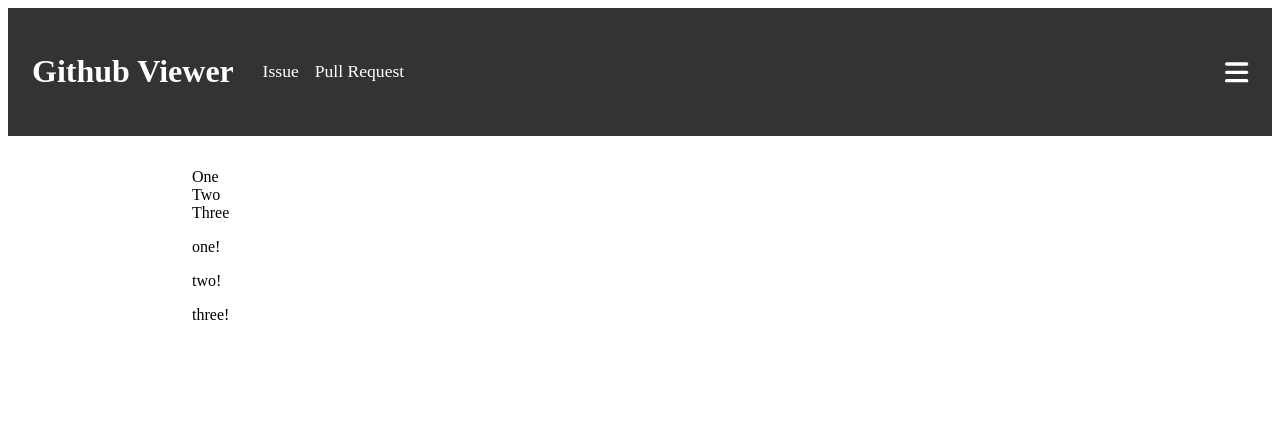
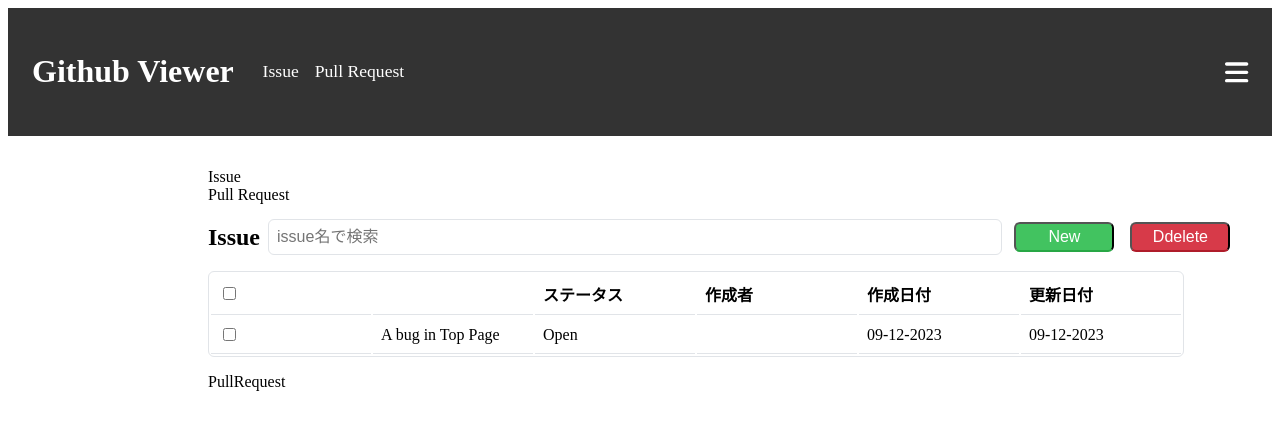
Before and after one commit to canopus-m-satoshi/redux-github-viewer, a React (Create React App) app: page / in a window 1280 px wide. Shown: the top 430 px of the page. Built offline with nearby package versions, Linux system fonts and the light colour scheme.

Commit message:
Issue テーブルのマークアップ ※
※CSS調整必要箇所あり

```diff
--- a/src/App.js
+++ b/src/App.js
@@ -5,10 +5,24 @@ import Issue from './pages/Issue'
 import PullRequest from './pages/PullRequest'
 import Header from './components/organisms/Header'
 import Container from './container/Container'
+import { styled } from 'styled-components'
+
+const Wrapper = styled.div`
+  *,
+  ::before,
+  ::after {
+    box-sizing: border-box;
+  }
+
+  a {
+    text-decoration: none;
+  }
+`
 
 function App() {
   return (
     <div className="App">
+      <Wrapper>
         <Header />
         <Container>
           <Routes>
@@ -18,6 +32,7 @@ function App() {
             <Route path="/pull-request" element={<PullRequest />} />
           </Routes>
         </Container>
+      </Wrapper>
     </div>
   )
 }
--- /dev/null
+++ b/src/components/atoms/HeaderTitle.jsx
@@ -0,0 +1,10 @@
+import { styled } from 'styled-components'
+
+const StyledTitle = styled.h2`
+  font-size: 1.5em;
+`
+
+const HeaderTitle = ({ title }) => {
+  return <StyledTitle>{title}</StyledTitle>
+}
+export default HeaderTitle
--- /dev/null
+++ b/src/components/atoms/Input.jsx
@@ -0,0 +1,26 @@
+import { styled } from 'styled-components'
+
+const StyledInputContainer = styled.div`
+  width: 100%;
+  border-radius: 6px;
+  border: 1px solid #e1e4e8;
+  flex: 1 0 85%;
+`
+
+const StyledInput = styled.input`
+  padding: 8px;
+  border: none;
+  outline: none;
+  background: none;
+  font-size: 1rem;
+  width: 100%;
+`
+
+const Input = () => {
+  return (
+    <StyledInputContainer>
+      <StyledInput type="input" placeholder="issue名で検索" />
+    </StyledInputContainer>
+  )
+}
+export default Input
--- /dev/null
+++ b/src/components/molecules/IssueBody.jsx
@@ -0,0 +1,69 @@
+import { styled } from 'styled-components'
+
+const StyledTableContainer = styled.div`
+  /* overflow: scroll; */
+  width: 100%;
+`
+
+const StyledTable = styled.table`
+  border: 1px solid rgb(225, 228, 232);
+  border-radius: 6px;
+`
+
+const StyledTableTr = styled.tr`
+  tbody & {
+    cursor: pointer;
+  }
+
+  th:first-child {
+    min-width: auto;
+  }
+`
+
+const StyledTableTh = styled.th`
+  padding: 8px;
+  text-align: left;
+  min-width: 10rem;
+  border-bottom: 1px solid #e1e4e8;
+`
+
+const StyledTableTd = styled.td`
+  padding: 8px;
+  text-align: left;
+  min-width: 10rem;
+  border-bottom: 1px solid #e1e4e8;
+`
+
+const IssueBody = () => {
+  return (
+    <StyledTableContainer>
+      <StyledTable>
+        <thead>
+          <StyledTableTr>
+            <StyledTableTh>
+              <input type="checkbox" />
+            </StyledTableTh>
+            <StyledTableTh></StyledTableTh>
+            <StyledTableTh>ステータス</StyledTableTh>
+            <StyledTableTh>作成者</StyledTableTh>
+            <StyledTableTh>作成日付</StyledTableTh>
+            <StyledTableTh>更新日付</StyledTableTh>
+          </StyledTableTr>
+        </thead>
+        <tbody>
+          <StyledTableTr>
+            <StyledTableTd>
+              <input type="checkbox" />
+            </StyledTableTd>
+            <StyledTableTd>A bug in Top Page</StyledTableTd>
+            <StyledTableTd>Open</StyledTableTd>
+            <StyledTableTd></StyledTableTd>
+            <StyledTableTd>09-12-2023</StyledTableTd>
+            <StyledTableTd>09-12-2023</StyledTableTd>
+          </StyledTableTr>
+        </tbody>
+      </StyledTable>
+    </StyledTableContainer>
+  )
+}
+export default IssueBody
--- /dev/null
+++ b/src/components/molecules/IssueHeader.jsx
@@ -0,0 +1,25 @@
+import { styled } from 'styled-components'
+import Button from '../atoms/Button'
+import HeaderTitle from '../atoms/HeaderTitle'
+import Input from '../atoms/Input'
+
+const StyledHeader = styled.header`
+  display: flex;
+  align-items: center;
+  column-gap: 8px;
+`
+
+const onAdd = () => {}
+const onDelete = () => {}
+
+const IssueHeader = () => {
+  return (
+    <StyledHeader>
+      <HeaderTitle title="Issue" />
+      <Input />
+      <Button text="New" onClick={onAdd} />
+      <Button text="Ddelete" onClick={onDelete} styleType="delete" />
+    </StyledHeader>
+  )
+}
+export default IssueHeader
--- a/src/components/organisms/Tabs.jsx
+++ b/src/components/organisms/Tabs.jsx
@@ -1,5 +1,7 @@
 import Tab from '../atoms/Tab'
 import TabPanel from '../atoms/TabPanel'
+import IssueBody from '../molecules/IssueBody'
+import IssueHeader from '../molecules/IssueHeader'
 import TabList from '../molecules/TabList'
 import TabPanels from '../molecules/TabPanels'
 
@@ -7,20 +9,17 @@ const Tabs = () => {
   return (
     <>
       <TabList>
-        <Tab>One</Tab>
-        <Tab>Two</Tab>
-        <Tab>Three</Tab>
+        <Tab>Issue</Tab>
+        <Tab>Pull Request</Tab>
       </TabList>
 
       <TabPanels>
         <TabPanel>
-          <p>one!</p>
+          <IssueHeader />
+          <IssueBody />
         </TabPanel>
         <TabPanel>
-          <p>two!</p>
-        </TabPanel>
-        <TabPanel>
-          <p>three!</p>
+          <p>PullRequest</p>
         </TabPanel>
       </TabPanels>
     </>
```
Lines whose indentation alone changed are shown as unchanged.
